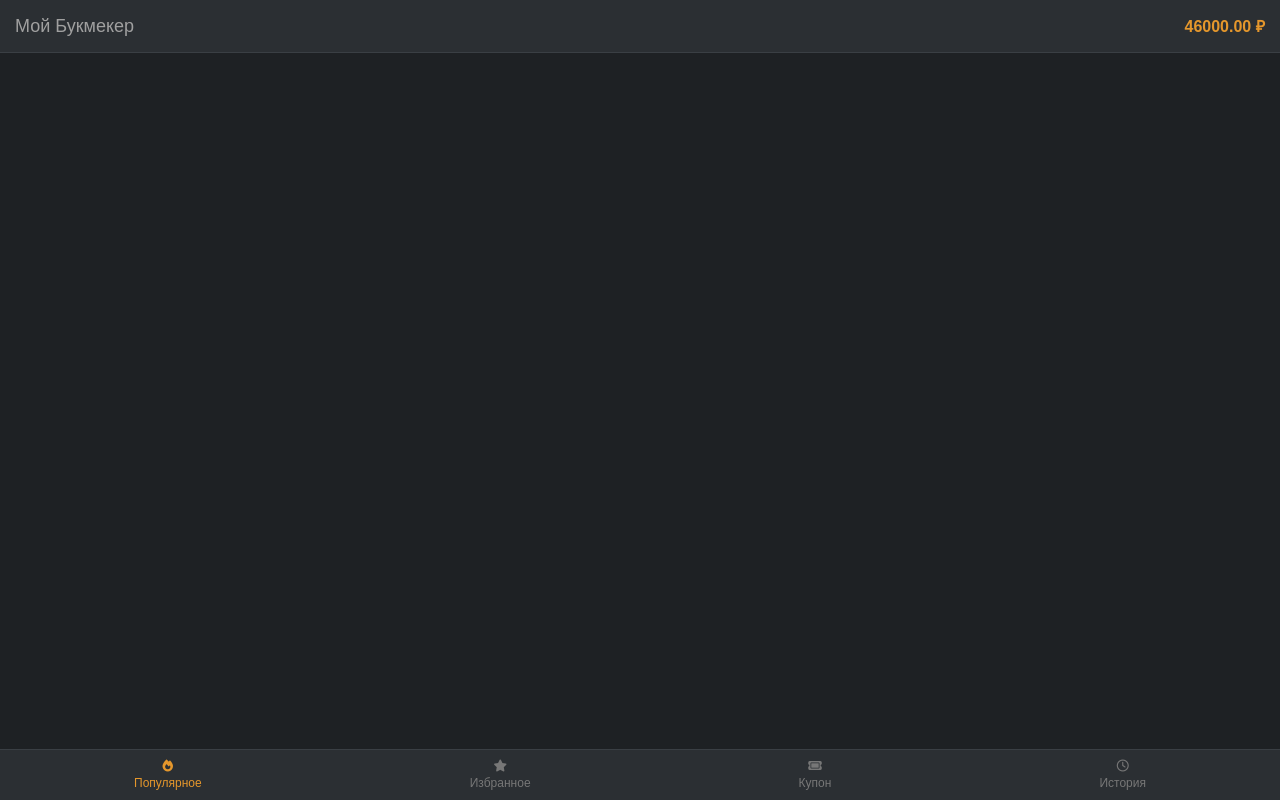
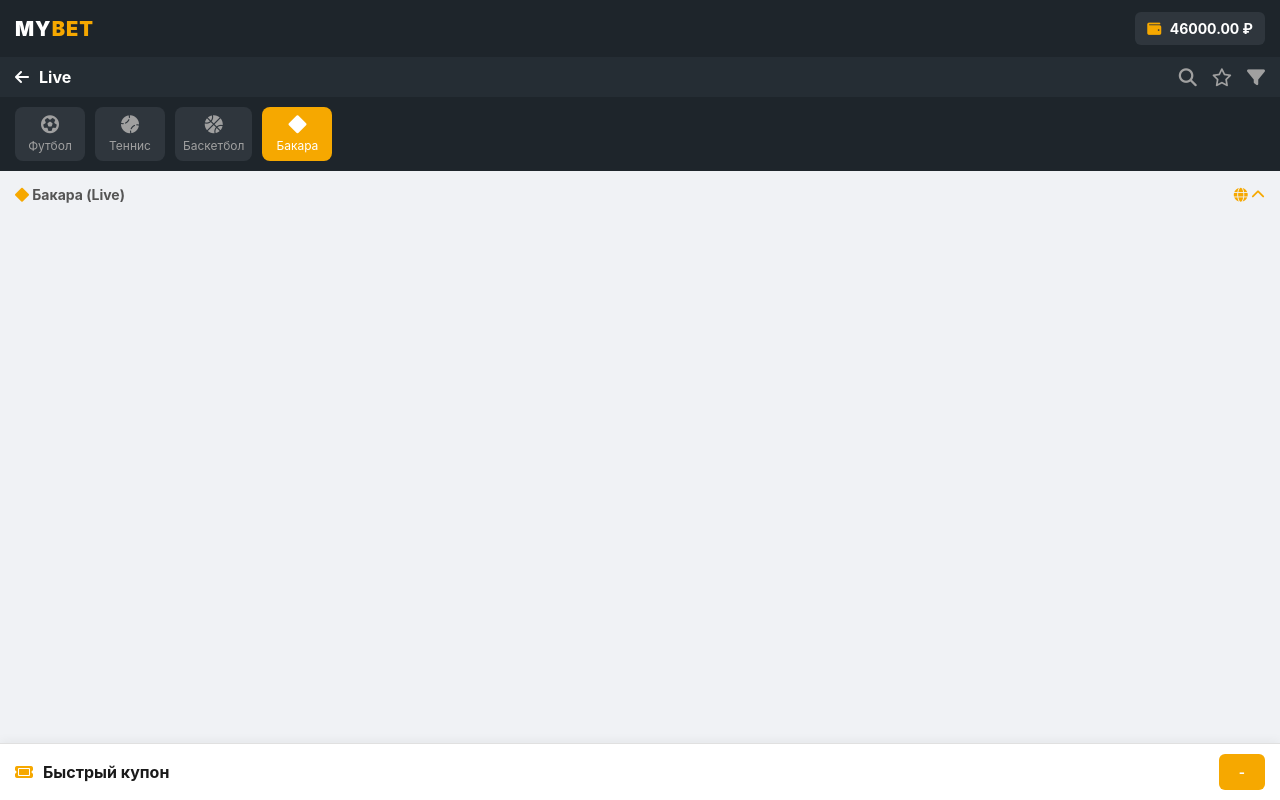
Before and after one commit to t1mwatson-bel/21_TK, a Flask app: page / in a window 1280 px wide. Run offline with Flask 3, Linux system fonts and the light colour scheme; data that the repository does not hold is empty.

Commit message:
Update index.html

```diff
--- a/templates/index.html
+++ b/templates/index.html
@@ -3,197 +3,257 @@
 <head>
     <meta charset="UTF-8">
     <meta name="viewport" content="width=device-width, initial-scale=1.0, maximum-scale=1.0, user-scalable=no">
-    <title>Мой Букмекер</title>
+    <title>MY-BET | Live</title>
     <link rel="stylesheet" href="https://cdnjs.cloudflare.com/ajax/libs/font-awesome/6.4.0/css/all.min.css">
     <style>
-        /* ...ТУТ БУДЕТ CSS ИЗ ПРЕДЫДУЩЕГО СООБЩЕНИЯ... (я его сократил для ответа, но ты вставь тот, что я давал выше) ... */
-        * { margin: 0; padding: 0; box-sizing: border-box; font-family: sans-serif; -webkit-tap-highlight-color: transparent; }
-        body { background-color: #1e2124; color: #fff; height: 100vh; display: flex; flex-direction: column; overflow: hidden; }
+        * { margin: 0; padding: 0; box-sizing: border-box; font-family: -apple-system, BlinkMacSystemFont, "Segoe UI", Roboto, sans-serif; }
+        body { background-color: #f0f2f5; color: #1a1a1a; height: 100vh; display: flex; flex-direction: column; overflow: hidden; }
 
         /* ШАПКА */
-        header { background-color: #2b2f33; padding: 15px; display: flex; justify-content: space-between; align-items: center; border-bottom: 1px solid #3a3f44; }
-        .header-title { font-size: 18px; font-weight: 500; color: #a0a0a0; }
-        .balance { color: #e5972c; font-weight: bold; font-size: 16px; }
+        header { background-color: #1e252b; padding: 12px 15px; display: flex; justify-content: space-between; align-items: center; }
+        .logo { font-size: 20px; font-weight: 900; color: #fff; letter-spacing: 1px;}
+        .logo span { color: #f6a800; }
+        .header-right { display: flex; align-items: center; gap: 15px; }
+        .balance { background: #2f363d; color: #fff; padding: 8px 12px; border-radius: 6px; font-weight: bold; font-size: 14px;}
+        .balance i { color: #f6a800; margin-right: 5px; }
+
+        /* НАВИГАЦИЯ LIVE */
+        .sub-header { background-color: #252d34; padding: 10px 15px; display: flex; justify-content: space-between; align-items: center; color: #fff; }
+        .sub-header h2 { font-size: 16px; display: flex; align-items: center; gap: 10px; }
+        .sub-header-icons { display: flex; gap: 15px; font-size: 18px; color: #a0a0a0; }
+
+        /* КАТЕГОРИИ СПОРТА */
+        .sports-nav { background: #1e252b; display: flex; gap: 10px; padding: 10px 15px; overflow-x: auto; }
+        .sport-item { display: flex; flex-direction: column; align-items: center; gap: 5px; color: #a0a0a0; font-size: 12px; min-width: 70px; padding: 8px; border-radius: 8px; background: #2f363d; }
+        .sport-item.active { background: #f6a800; color: #fff; }
+        .sport-item i { font-size: 18px; }
 
         /* КОНТЕНТ */
-        .content { padding: 15px; flex: 1; overflow-y: auto; }
+        .content { padding: 15px; flex: 1; overflow-y: auto; padding-bottom: 80px; }
 
-        .grid { display: grid; grid-template-columns: 1fr 1fr; gap: 10px; }
+        .league-header { display: flex; justify-content: space-between; align-items: center; margin-bottom: 10px; color: #555; font-weight: bold; font-size: 14px; }
+        .league-header i { color: #f6a800; }
 
-        .game-card { background-color: #2b2f33; border-radius: 8px; padding: 12px; display: flex; flex-direction: column; gap: 8px; }
-        .game-header { display: flex; justify-content: space-between; font-size: 12px; color: #a0a0a0; }
+        /* КАРТОЧКИ ИГР */
+        .game-card { background: #fff; border-radius: 8px; padding: 15px; margin-bottom: 10px; box-shadow: 0 1px 3px rgba(0,0,0,0.05); border: 1px solid #e0e0e0; }
 
-        /* КАРТЫ */
-        .cards-row { display: flex; gap: 5px; }
-        .card { background: #fff; color: #000; border-radius: 4px; padding: 4px 6px; font-size: 12px; font-weight: bold; }
-        .card.red { color: #d32f2f; }
+        .card-top { display: flex; justify-content: space-between; align-items: center; margin-bottom: 10px; }
+        .live-badge { background: #f6a800; color: #fff; font-size: 10px; font-weight: bold; padding: 3px 6px; border-radius: 4px; }
+        .status-text { font-size: 13px; color: #777; }
 
-        .vs-block { display: flex; justify-content: space-between; align-items: center; margin: 10px 0; font-weight: bold; font-size: 14px;}
-        .score { font-size: 16px; color: #e5972c; }
+        .teams { display: flex; flex-direction: column; gap: 5px; margin-bottom: 10px; }
+        .team-row { display: flex; justify-content: space-between; align-items: center; font-size: 15px; font-weight: 500; }
+        .team-name { display: flex; align-items: center; gap: 10px; }
+        .team-name i { color: #999; }
+        .team-score { font-weight: bold; color: #f6a800; font-size: 16px;}
 
-        /* КНОПКА СТАВКИ */
-        .bet-btn { background-color: #3a3f44; border: none; color: #fff; padding: 10px; border-radius: 6px; cursor: pointer; width: 100%; display: flex; justify-content: space-between; font-weight: bold; }
-        .bet-btn:hover { background-color: #4a4f54; }
-        .bet-btn .coef { color: #e5972c; }
+        .game-num { font-size: 13px; color: #777; margin-bottom: 10px; }
+        .timer-text { font-size: 13px; color: #777; margin-bottom: 10px; }
 
-        /* НИЖНЕЕ МЕНЮ */
-        .bottom-nav { background-color: #2b2f33; display: flex; justify-content: space-around; padding: 10px 0; border-top: 1px solid #3a3f44; position: relative; }
-        .nav-item { display: flex; flex-direction: column; align-items: center; color: #777; font-size: 12px; gap: 4px; }
-        .nav-item.active { color: #e5972c; }
+        /* КОЭФФИЦИЕНТЫ */
+        .odds-row { display: flex; gap: 10px; }
+        .odd-btn { flex: 1; background: #f0f2f5; border: none; padding: 10px 5px; border-radius: 6px; cursor: pointer; display: flex; flex-direction: column; align-items: center; transition: 0.2s;}
+        .odd-btn:hover { background: #e0e4eb; }
+        .odd-btn .label { font-size: 11px; color: #777; margin-bottom: 2px; }
+        .odd-btn .val { font-size: 14px; font-weight: bold; color: #1a1a1a; }
+        .odd-btn.locked { opacity: 0.5; cursor: not-allowed; }
+        .odd-btn.locked .val { color: #999; }
 
-        /* МОДАЛКА СТАВКИ */
-        .modal { display: none; position: fixed; bottom: 0; left: 0; width: 100%; background: #2b2f33; border-radius: 15px 15px 0 0; padding: 20px; box-shadow: 0 -5px 20px rgba(0,0,0,0.5); z-index: 100; }
-        .modal.active { display: block; }
+        /* НИЖНЯЯ ПАНЕЛЬ (КУПОН) */
+        .bottom-bar { position: fixed; bottom: 0; left: 0; width: 100%; background: #fff; border-top: 1px solid #e0e0e0; padding: 10px 15px; display: flex; justify-content: space-between; align-items: center; box-shadow: 0 -2px 10px rgba(0,0,0,0.05); z-index: 50;}
+        .coupon-toggle { display: flex; align-items: center; gap: 10px; font-weight: bold; color: #1a1a1a; }
+        .coupon-toggle i { color: #f6a800; }
+        .btn-place { background: #f6a800; color: #fff; border: none; padding: 10px 20px; border-radius: 6px; font-weight: bold; cursor: pointer; }
+
+        /* МОДАЛКА */
         .modal-overlay { display: none; position: fixed; top: 0; left: 0; width: 100%; height: 100%; background: rgba(0,0,0,0.5); z-index: 99; }
-        .modal-overlay.active { display: block; }
+        .modal { display: none; position: fixed; bottom: 0; left: 0; width: 100%; background: #fff; border-radius: 15px 15px 0 0; padding: 20px; z-index: 100; }
+        .modal.active, .modal-overlay.active { display: block; }
 
+        .modal h3 { margin-bottom: 15px; color: #1a1a1a;}
         .input-group { margin: 15px 0; }
-        .input-group input { width: 100%; padding: 12px; background: #1e2124; border: 1px solid #3a3f44; color: #fff; border-radius: 6px; font-size: 16px; }
-
-        .btn-primary { background: #e5972c; color: #fff; border: none; padding: 15px; width: 100%; border-radius: 6px; font-size: 16px; font-weight: bold; cursor: pointer; }
+        .input-group input { width: 100%; padding: 15px; background: #f0f2f5; border: 1px solid #ddd; border-radius: 6px; font-size: 18px; font-weight: bold; color: #1a1a1a; }
+        .input-group input:focus { outline: none; border-color: #f6a800; }
+        .btn-confirm { width: 100%; background: #f6a800; color: #fff; border: none; padding: 15px; border-radius: 6px; font-size: 16px; font-weight: bold; cursor: pointer;}
     </style>
 </head>
 <body>
 
+    <!-- ШАПКА -->
     <header>
-        <div class="header-title">Мой Букмекер</div>
-        <div class="balance" id="balance">0 ₽</div>
+        <div class="logo">MY<span>BET</span></div>
+        <div class="header-right">
+            <div class="balance"><i class="fa-solid fa-wallet"></i> <span id="balance">0.00</span> ₽</div>
+        </div>
     </header>
 
+    <!-- LIVE HEADER -->
+    <div class="sub-header">
+        <h2><i class="fa-solid fa-arrow-left"></i> Live</h2>
+        <div class="sub-header-icons">
+            <i class="fa-solid fa-magnifying-glass"></i>
+            <i class="fa-regular fa-star"></i>
+            <i class="fa-solid fa-filter"></i>
+        </div>
+    </div>
+
+    <!-- КАТЕГОРИИ -->
+    <div class="sports-nav">
+        <div class="sport-item"><i class="fa-solid fa-futbol"></i><span>Футбол</span></div>
+        <div class="sport-item"><i class="fa-solid fa-baseball"></i><span>Теннис</span></div>
+        <div class="sport-item"><i class="fa-solid fa-basketball"></i><span>Баскетбол</span></div>
+        <div class="sport-item active"><i class="fa-solid fa-diamond"></i><span>Бакара</span></div>
+    </div>
+
     <div class="content">
-        <div class="grid" id="games-grid">
-            <!-- Сюда будут падать карточки -->
+        <div class="league-header">
+            <div><i class="fa-solid fa-diamond"></i> Бакара (Live)</div>
+            <div><i class="fa-solid fa-globe"></i> <i class="fa-solid fa-chevron-up"></i></div>
         </div>
+
+        <div id="games-container">
+            <!-- Сюда падают игры -->
+        </div>
+    </div>
+
+    <!-- КУПОН ВНИЗУ -->
+    <div class="bottom-bar">
+        <div class="coupon-toggle">
+            <i class="fa-solid fa-ticket"></i> Быстрый купон
+        </div>
+        <button class="btn-place" id="coupon-btn">-</button>
     </div>
 
     <!-- МОДАЛКА СТАВКИ -->
     <div class="modal-overlay" id="overlay" onclick="closeModal()"></div>
     <div class="modal" id="bet-modal">
-        <h3 style="margin-bottom: 15px;" id="modal-title">Ставка</h3>
-        <div style="color: #a0a0a0; font-size: 14px; margin-bottom: 10px;" id="modal-game">Игра #</div>
-
+        <h3 id="modal-title">Ставка на Бакару</h3>
+        <div style="color: #777; font-size: 14px; margin-bottom: 15px;" id="modal-game">Игра #</div>
+        <div style="background: #f0f2f5; padding: 10px; border-radius: 6px; margin-bottom: 15px;">
+            <div style="font-size: 12px; color: #777; margin-bottom: 5px;">Масть игрока</div>
+            <div style="font-size: 16px; font-weight: bold; color: #f6a800;">Коэффициент 1.9</div>
+        </div>
         <div class="input-group">
-            <input type="number" id="bet-amount" placeholder="Сумма в ₽" value="100">
+            <input type="number" id="bet-amount" placeholder="Сумма ставки" value="100">
         </div>
-        <div style="font-size: 12px; color: #a0a0a0; margin-bottom: 15px;">
-            Возможный выигрыш: <span id="possible-win" style="color: #e5972c;">190 ₽</span>
-        </div>
-
-        <button class="btn-primary" onclick="placeBet()">Поставить</button>
-    </div>
-
-    <!-- НИЖНЕЕ МЕНЮ -->
-    <div class="bottom-nav">
-        <div class="nav-item active"><i class="fa-solid fa-fire"></i><span>Популярное</span></div>
-        <div class="nav-item"><i class="fa-solid fa-star"></i><span>Избранное</span></div>
-        <div class="nav-item"><i class="fa-solid fa-ticket"></i><span>Купон</span></div>
-        <div class="nav-item"><i class="fa-regular fa-clock"></i><span>История</span></div>
+        <button class="btn-confirm" onclick="placeBet()">Сделать ставку</button>
     </div>
 
     <script>
         let currentBalance = 0;
         let currentGameId = null;
-        let currentSuit = null;
 
-        // Форматирование карт
-        function renderCards(cards) {
-            return cards.map(c => {
-                const isRed = c.includes('♥') || c.includes('♦');
-                return `<span class="card ${isRed ? 'red' : ''}">${c}</span>`;
-            }).join('');
-        }
-
-        // Загрузка баланса
         async function loadUser() {
             const res = await fetch('/api/user');
             const data = await res.json();
             currentBalance = data.balance;
-            document.getElementById('balance').innerText = data.balance.toFixed(2) + ' ₽';
+            document.getElementById('balance').innerText = data.balance.toFixed(2);
         }
 
-        // Загрузка игр
         async function loadGames() {
             const res = await fetch('/api/games');
             const games = await res.json();
-            const grid = document.getElementById('games-grid');
-            grid.innerHTML = '';
+            const container = document.getElementById('games-container');
+            container.innerHTML = '';
 
             games.forEach(g => {
                 const div = document.createElement('div');
                 div.className = 'game-card';
 
+                // Статус игры
+                let statusBadge = g.is_finished ? '' : '<span class="live-badge">LIVE</span>';
+                let statusText = `<div class="status-text">${g.status}</div>`;
+                let timerText = g.is_virtual ? `<div class="timer-text">До начала: 00:${g.time_left.toString().padStart(2, '0')}</div>` : '';
+
+                // Карты (если есть)
+                let playerCards = g.p_cards.length > 0 ? `<div style="font-size: 12px; color: #777;">Карты: ${g.p_cards.join(' ')}</div>` : '';
+
+                // Кнопки
+                let oddsHtml = '';
                 if (g.is_finished) {
-                    div.innerHTML = `
-                        <div class="game-header"><span>Баккара. ${g.num}</span></div>
-                        <div class="cards-row">${renderCards(g.p_cards)}</div>
-                        <div class="vs-block"><span class="score">${g.p_score}</span> : <span class="score">${g.d_score}</span></div>
-                        <div class="cards-row" style="justify-content: flex-end;">${renderCards(g.d_cards)}</div>
-                        <div style="text-align: center; font-size: 12px; color: #a0a0a0; margin-top: 5px;">Игра завершена</div>
+                    // Завершенная игра - кнопки заблокированы
+                    oddsHtml = `
+                        <button class="odd-btn locked"><span class="label">П1</span><span class="val">-</span></button>
+                        <button class="odd-btn locked"><span class="label">Ничья</span><span class="val">-</span></button>
+                        <button class="odd-btn locked"><span class="label">П2</span><span class="val">-</span></button>
                     `;
                 } else {
-                    div.innerHTML = `
-                        <div class="game-header"><span>Баккара. ${g.num}</span></div>
-                        <div class="vs-block">Игрок <span style="font-size:10px; color:#777">VS</span> Банкир</div>
-                        <div class="cards-row" style="min-height: 20px;">${renderCards(g.p_cards)}</div>
-                        <button class="bet-btn" onclick="openBetModal('${g.id}', ${g.num})">
-                            <span>Масть игрока</span> <span class="coef">1.9</span>
+                    // Активная или виртуальная игра - кнопки активны
+                    oddsHtml = `
+                        <button class="odd-btn" onclick="openBetModal('${g.id}', ${g.num})">
+                            <span class="label">Масть игрока</span><span class="val" style="color:#f6a800;">1.9</span>
                         </button>
+                        <button class="odd-btn locked"><span class="label">П1</span><span class="val">2.1</span></button>
+                        <button class="odd-btn locked"><span class="label">П2</span><span class="val">2.0</span></button>
                     `;
                 }
-                grid.appendChild(div);
+
+                div.innerHTML = `
+                    <div class="card-top">
+                        <div><i class="fa-solid fa-diamond" style="color: #f6a800;"></i> Бакара</div>
+                        <div>${statusBadge} ${statusText}</div>
+                    </div>
+                    <div class="teams">
+                        <div class="team-row">
+                            <div class="team-name"><i class="fa-solid fa-user"></i> Игрок</div>
+                            <div class="team-score">${g.p_score}</div>
+                        </div>
+                        <div class="team-row">
+                            <div class="team-name"><i class="fa-solid fa-building-columns"></i> Банкир</div>
+                            <div class="team-score">${g.d_score}</div>
+                        </div>
+                    </div>
+                    ${playerCards}
+                    <div class="game-num">${g.num}</div>
+                    ${timerText}
+                    <div class="odds-row">
+                        ${oddsHtml}
+                    </div>
+                `;
+                container.appendChild(div);
             });
         }
 
-        // Открытие модалки
         function openBetModal(gameId, gameNum) {
+            if (gameId.startsWith('virtual_')) {
+                // Если игра виртуальная, разрешаем ставить (для демо)
+                // Но по факту она еще не началась, поэтому можно просто показать модалку
+            }
             currentGameId = gameId;
             document.getElementById('modal-game').innerText = `Игра #${gameNum}`;
             document.getElementById('bet-modal').classList.add('active');
             document.getElementById('overlay').classList.add('active');
-            updateWin();
         }
 
-        // Закрытие модалки
         function closeModal() {
             document.getElementById('bet-modal').classList.remove('active');
             document.getElementById('overlay').classList.remove('active');
         }
 
-        // Подсчет выигрыша
-        document.getElementById('bet-amount').addEventListener('input', updateWin);
-        function updateWin() {
-            const amount = parseFloat(document.getElementById('bet-amount').value) || 0;
-            document.getElementById('possible-win').innerText = (amount * 1.9).toFixed(0) + ' ₽';
-        }
-
-        // Ставка
         async function placeBet() {
             const amount = parseFloat(document.getElementById('bet-amount').value);
-            if (amount > currentBalance) {
-                alert('Недостаточно средств!');
-                return;
-            }
+            if (amount > currentBalance) { alert('Недостаточно средств!'); return; }
+            if (amount <= 0) { alert('Введите сумму больше 0!'); return; }
 
             const res = await fetch('/api/bet', {
                 method: 'POST',
                 headers: {'Content-Type': 'application/json'},
-                body: JSON.stringify({ game_id: currentGameId, suit: "any", amount: amount })
+                body: JSON.stringify({ game_id: currentGameId, amount: amount })
             });
             const data = await res.json();
 
             if (data.status === 'ok') {
                 alert('Ставка принята!');
                 closeModal();
-                loadUser(); // Обновляем баланс
+                loadUser();
             } else {
                 alert(data.message);
             }
         }
 
-        // Инициализация
         loadUser();
         loadGames();
-        setInterval(loadGames, 2000); // Обновляем игры каждые 2 секунды
+        setInterval(loadGames, 2000);
     </script>
 </body>
 </html>
```
